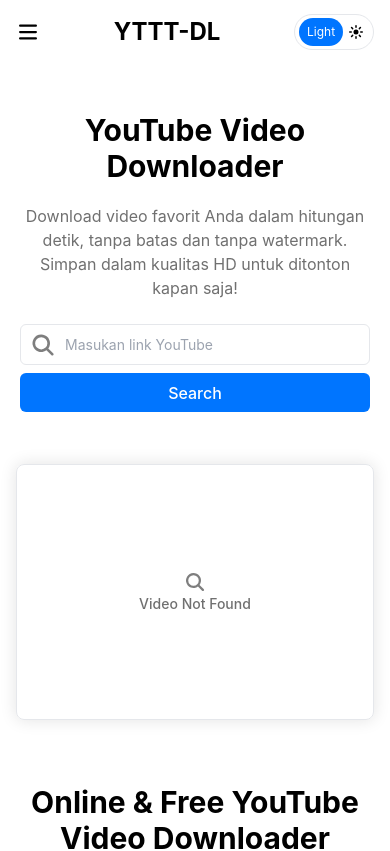
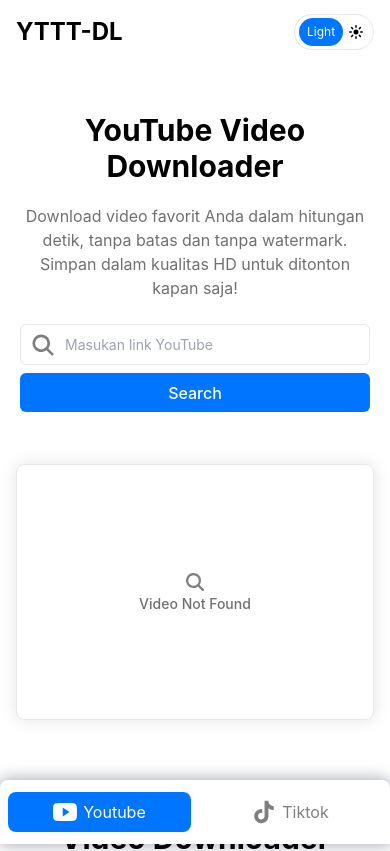
Before and after one commit to kodingkeun/ytttdl, a Nuxt app: page / in a window 390 px wide. Shown: the top 851 px of the page. Built offline with nearby package versions, Linux system fonts and the light colour scheme.

Commit message:
feat: change navbar when mobile to bottom bar

```diff
--- a/layouts/default.vue
+++ b/layouts/default.vue
@@ -7,11 +7,12 @@ import {
     ShieldCheckIcon,
     WrenchIcon,
 } from "@heroicons/vue/16/solid";
-import { XMarkIcon } from "@heroicons/vue/24/outline";
+import LogoYoutube from "~/components/icons/LogoYoutube.vue";
+import LogoTiktok from "~/components/icons/LogoTiktok.vue";
 
 const links = [
-    { label: "Youtube", link: "/" },
-    { label: "Tiktok", link: "/tiktok" },
+    { label: "Youtube", url: "/", icon: LogoYoutube },
+    { label: "Tiktok", url: "/tiktok", icon: LogoTiktok },
 ];
 
 const whyMustUs = [
@@ -46,42 +47,11 @@ const isMenuOpen = ref(false);
     <nav
         class="container flex justify-between items-center md:max-w-4xl xl:max-w-5xl h-8 mt-4"
     >
-        <button type="button" @click="isMenuOpen = true" class="lg:hidden">
-            <Bars3Icon class="size-6" />
-        </button>
-        <ul
-            class="flex flex-col min-w-full sm:min-w-72 min-h-svh gap-5 text-[#323232] lg:hidden absolute top-0 duration-500 bg-white shadow p-3 *:w-full z-50"
-            :class="
-                isMenuOpen
-                    ? 'left-0 visible opacity-100'
-                    : '-left-full invisible opacity-0'
-            "
-        >
-            <li class="border-b pb-2 inline-flex justify-between items-center">
-                <NuxtLink to="/" class="text-2xl font-bold">YTTT-DL</NuxtLink>
-                <button
-                    @click="isMenuOpen = false"
-                    type="button"
-                    class="size-5"
-                >
-                    <XMarkIcon class="size-full" />
-                </button>
-            </li>
-            <li v-for="link in links">
-                <NuxtLink
-                    :to="link.link"
-                    class="pb-1 hover:text-primary duration-200 w-full inline-block"
-                    :class="$route.path === link.link ? 'text-primary' : ''"
-                >
-                    {{ link.label }}
-                </NuxtLink>
-            </li>
-        </ul>
         <NuxtLink to="/" class="text-2xl font-bold">YTTT-DL</NuxtLink>
         <ul class="hidden lg:flex gap-5 text-[#323232]">
             <li v-for="link in links">
                 <NuxtLink
-                    :to="link.link"
+                    :to="link.url"
                     class="pb-1 hover:border-primary"
                     active-class="border-b-2 border-primary"
                 >
@@ -113,6 +83,25 @@ const isMenuOpen = ref(false);
                 <SunIcon class="size-4" />
             </span>
         </button>
+    </nav>
+
+    <nav
+        class="fixed bg-white bottom-0 left-0 w-full flex gap-2 shadow-slate-800/40 shadow rounded-t-lg py-3 px-2 z-50 lg:hidden"
+    >
+        <template v-for="link in links">
+            <NuxtLink
+                :to="link.url"
+                class="size-full px-3 py-2 gap-1.5 flex justify-center items-center rounded-lg flex-1"
+                :class="
+                    $route.path === link.url
+                        ? 'bg-primary text-white'
+                        : 'bg-transparent text-black/50'
+                "
+            >
+                <component :is="link.icon" class="size-6" />
+                <span>{{ link.label }}</span>
+            </NuxtLink>
+        </template>
     </nav>
 
     <div class="container md:max-w-4xl xl:max-w-5xl">
```
